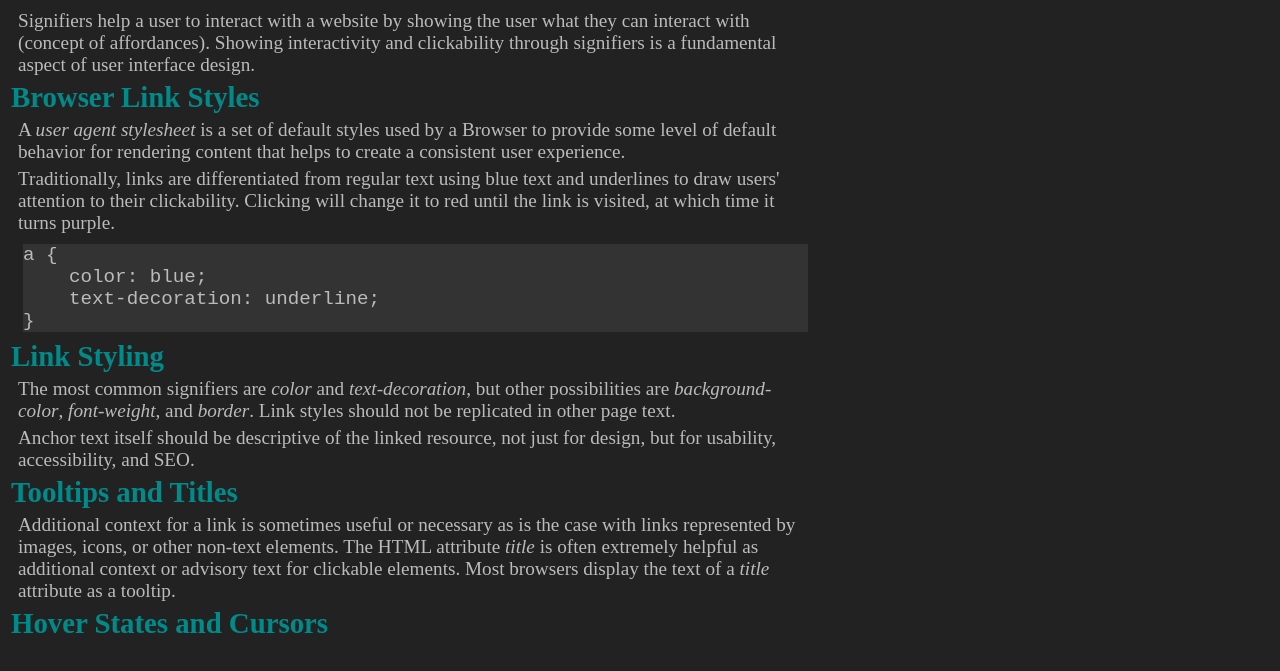
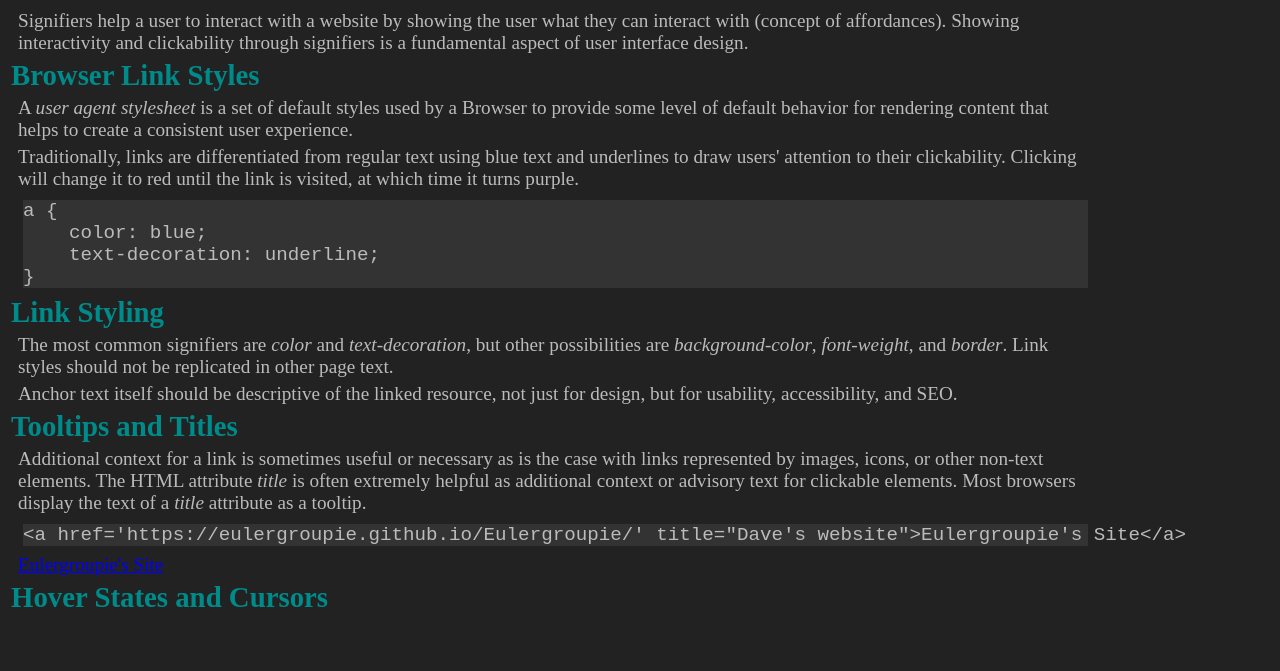
Before and after one commit to Eulergroupie/Codecademy_HTML, a plain HTML site: page LearnLinksAndButtons(CSS)/LinksAndButtons.html in a window 1280 px wide. Shown: the part 85-756 px from the top of the page. Drawn offline with Linux system fonts and the light colour scheme.

Commit message:
added title example

```diff
--- a/LearnLinksAndButtons(CSS)/LinksAndButtons.css
+++ b/LearnLinksAndButtons(CSS)/LinksAndButtons.css
@@ -1,8 +1,25 @@
+a {
+    margin: 5px 0px 5px 10px;
+    background-color: #222;
+    color: blue;
+}
+
+a:hover {
+    margin: 10px 0px 5px 15px;
+    background-color: #111;
+    color: darkgreen;
+}
+
+a:visited {
+    color: darkorchid;
+
+}
+
 body {
     background-color: #222;
     color: #bbb;
     font-size: 1.2rem;
-    max-width: 800px;
+    max-width: 1080px;
 }
 
 h1 {
--- a/LearnLinksAndButtons(CSS)/LinksAndButtons.html
+++ b/LearnLinksAndButtons(CSS)/LinksAndButtons.html
@@ -42,6 +42,10 @@ a {
             context or advisory text for clickable elements. Most browsers display the
             text of a <i>title</i> attribute as a tooltip.
             </p>
+<pre>
+&lta href='https://eulergroupie.github.io/Eulergroupie/' title="Dave's website"&gtEulergroupie's Site&lt/a&gt</pre>
+            <a href='https://eulergroupie.github.io/Eulergroupie/'
+            title="Dave's website" target="_blank">Eulergroupie's Site</a>
         <h2>Hover States and Cursors</h2>
             <p></p>
 </body>
```
